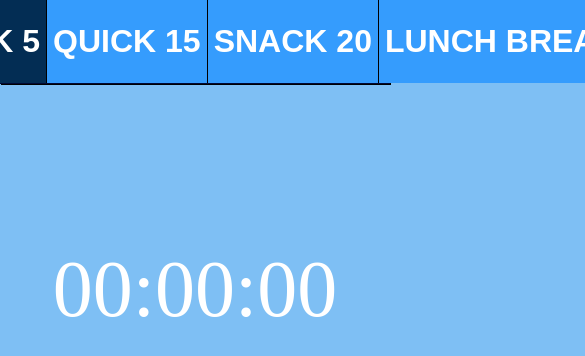
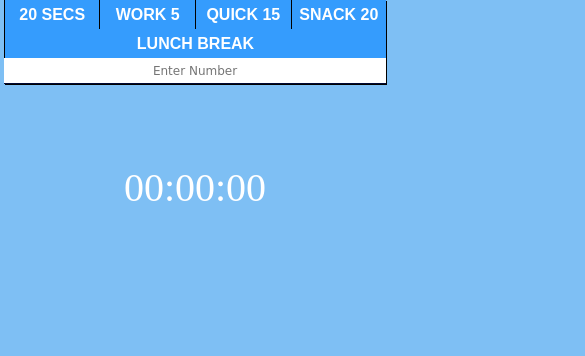
Before and after one commit to VinhQua/countdown-clock, a plain HTML site: page index.html in a window 390 px wide. Shown: the top 356 px of the page, 585 px wide, since content can reach past the window. Drawn offline with Linux system fonts and the light colour scheme.

Commit message:
add responsiveness

```diff
--- a/css/style.css
+++ b/css/style.css
@@ -15,6 +15,8 @@ body{
     flex-flow: column wrap;
     background-color: rgb(126, 191, 244);
     color: white;
+    width: 98vw;
+    margin: 0 auto;
 
 }
 .options{
@@ -28,7 +30,7 @@ body{
     border-bottom: .1rem solid rgb(1, 9, 52);
     box-shadow: 1px 1px 0 black;
     font-weight: bold;
-
+   flex-flow: row wrap;
 }
 .options > *{
     flex: 1;
@@ -58,7 +60,7 @@ form[name="minuteInput"]{
 input[name="minutes"]{
     height: 100%;
     width: 100%;
-    font-size: 2rem;
+    font-size: 1.5rem;
     text-align: center;
     font-family: cursive;
     border: none;
@@ -74,3 +76,17 @@ input[name="minutes"]:focus{
 .end-time{
     font-size: 3rem;
 }
+@media (max-width:1200px) {
+    html{
+        font-size: 10px;
+    }
+    form[name="minuteInput"]{
+
+        flex-basis: 100%;
+    }
+}
+@media (max-width:768px) {
+    html{
+        font-size: 8px;
+    }
+}
```
